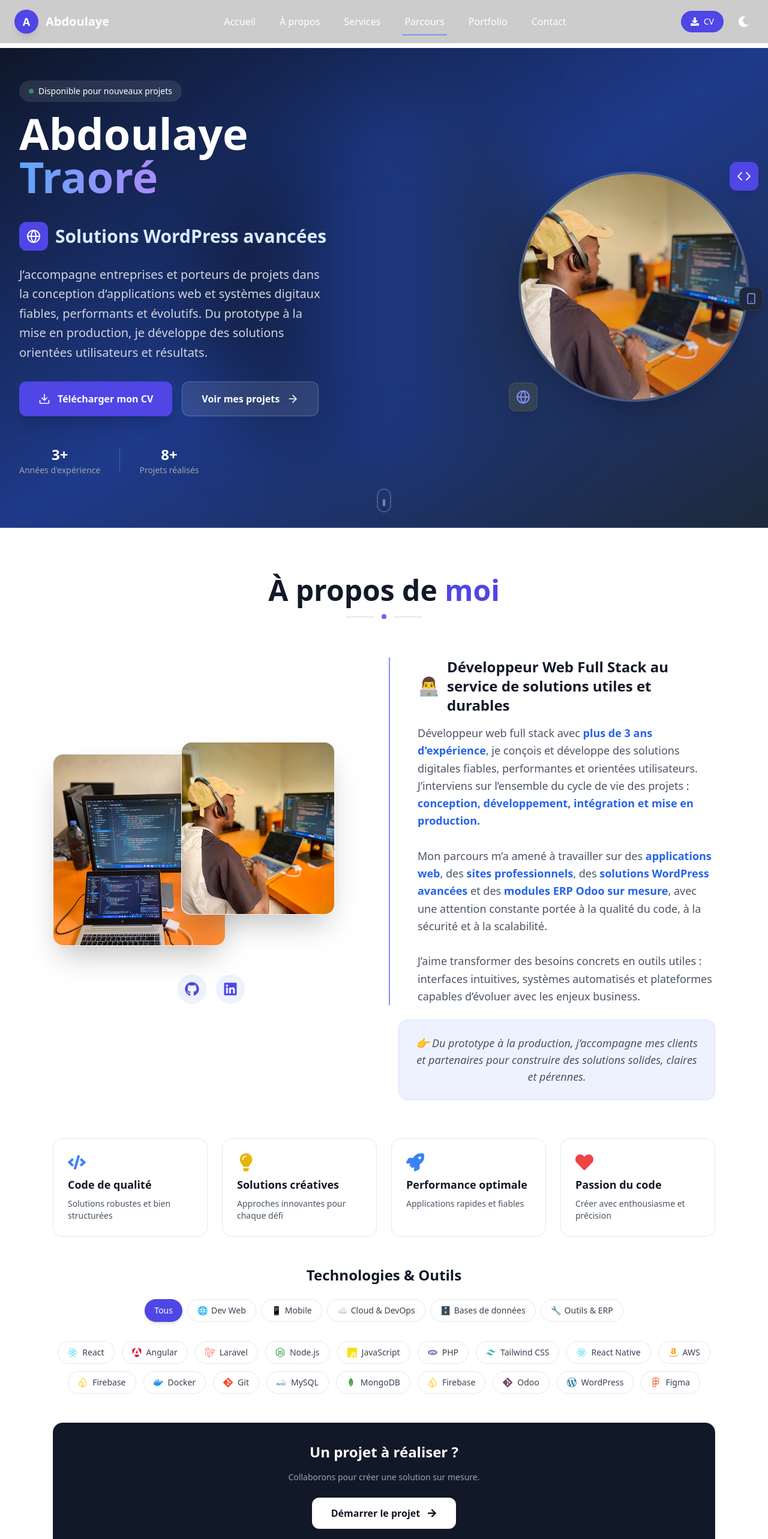
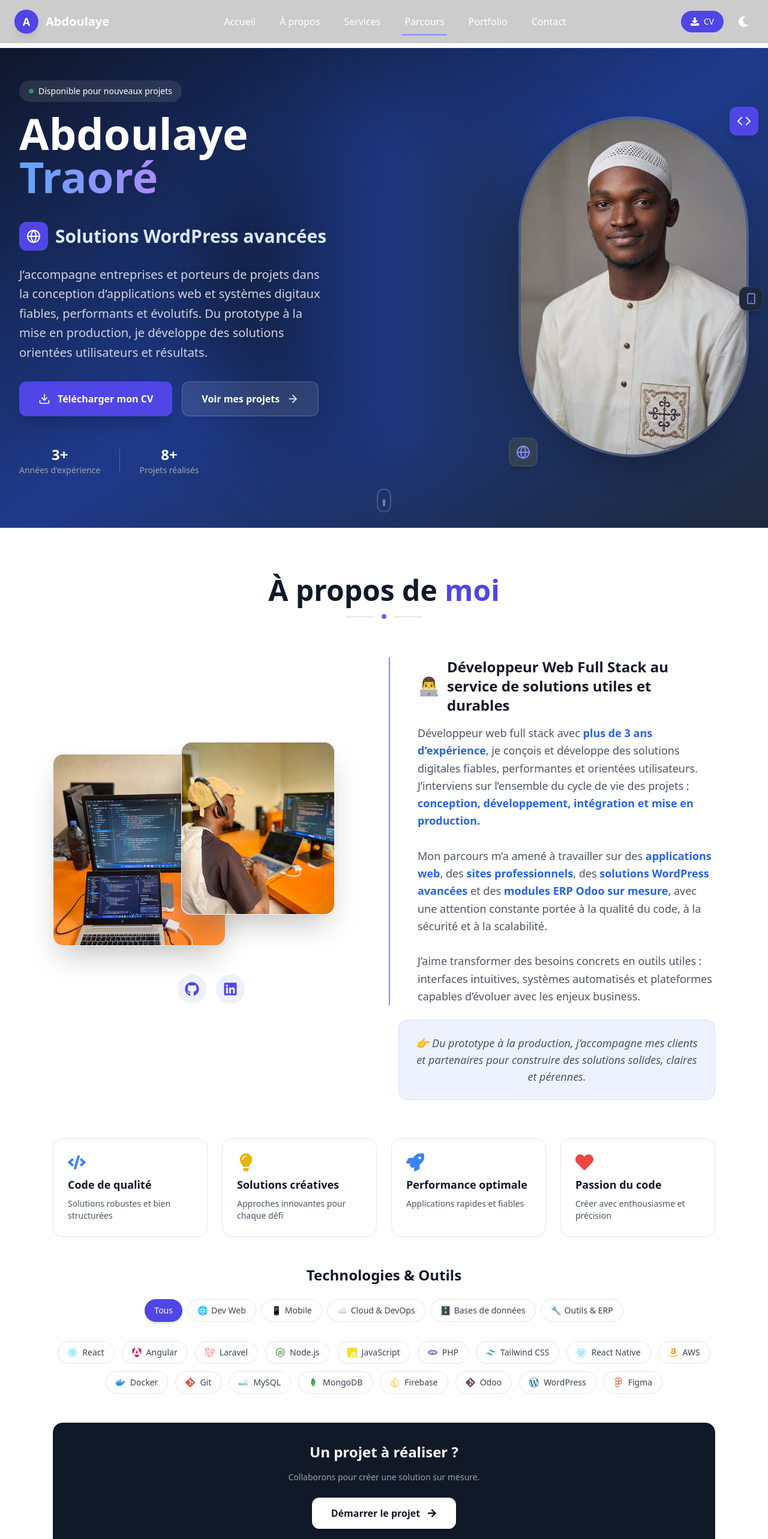
Before and after one commit to Abdoulaye-T/portfolio-abdoulaye, a React (Vite) app: page / in a window 1280 px wide. Shown: the top 2566 px of the page at 60% size. Built offline with nearby package versions, Linux system fonts and the light colour scheme.

Commit message:
Updated hero image

```diff
--- a/src/sections/About.jsx
+++ b/src/sections/About.jsx
@@ -33,7 +33,6 @@ export default function About() {
       emoji: "☁️",
       techs: [
         { name: "AWS", icon: SiAmazon, color: "#FF9900" },
-        { name: "Firebase", icon: SiFirebase, color: "#FFCA28" },
         { name: "Docker", icon: SiDocker, color: "#2496ED" },
         { name: "Git", icon: SiGit, color: "#F05032" },
       ]
--- a/src/sections/Education.jsx
+++ b/src/sections/Education.jsx
@@ -15,6 +15,16 @@ import {
 } from "lucide-react";
 
 const educations = [
+  {
+    title: "Certification Hedera Developer",
+    school: "Hedera & Orange Digital Center Mali",
+    date: "Septembre 2025",
+    description: "Formation intensive sur l'écosystème Hedera avec focus sur l'architecture Hashgraph, les Smart Contracts, et les applications décentralisées. Déployé une application décentralisée pour un client fictif avec Hedera et Hashgraph. Certification Hedera obtenue.",
+    icon: <Cloud className="w-5 h-5" />,
+    tags: ["Hedera", "Hashgraph", "Smart Contracts", "Decentralized Applications", "Tokenization", "Web3"],
+    level: "Certifié Hedera",
+    color: "from-blue-500 to-purple-500"
+  },
   {
     title: "Formation AWS re/Start – Cloud Computing",
     school: "Amazon Web Services & Orange Digital Center Mali",
--- a/src/sections/Hero.jsx
+++ b/src/sections/Hero.jsx
@@ -1,8 +1,7 @@
 import { motion } from "framer-motion";
 import { Download, ArrowRight, Code, Globe, Smartphone, Settings } from "lucide-react";
 import { useState, useEffect } from "react";
-import Photo from "../assets/a1.jpg"; // Import your professional photo
-
+import Photo from "../assets/Abdoulaye-picture.jpg";
 export default function Hero() {
   const [currentRole, setCurrentRole] = useState(0);
   const roles = [
@@ -180,12 +179,12 @@ export default function Hero() {
             >
               <motion.div
                 variants={itemVariants}
-                className="relative w-80 h-80 lg:w-96 lg:h-96 rounded-full overflow-hidden border-4 border-white/20 shadow-2xl"
+                className="relative w-80 h-100 lg:w-96 lg:h-100 rounded-full overflow-hidden border-4 border-white/20 shadow-2xl"
                 whileHover={{ scale: 1.02, rotate: 1 }}
                 transition={{ duration: 0.3 }}
               >
                 <img
-                  src={Photo} // Remplace par le chemin de ta photo
+                  src={Photo}
                   alt="Abdoulaye Traoré"
                   className="w-full h-full object-cover"
                 />
```
Also changed, not shown: src/assets/Abdoulaye-picture.jpg (added).
